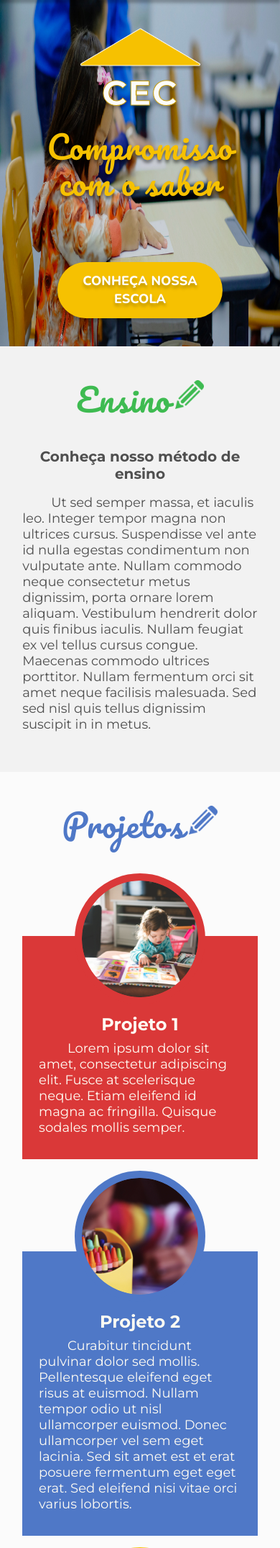
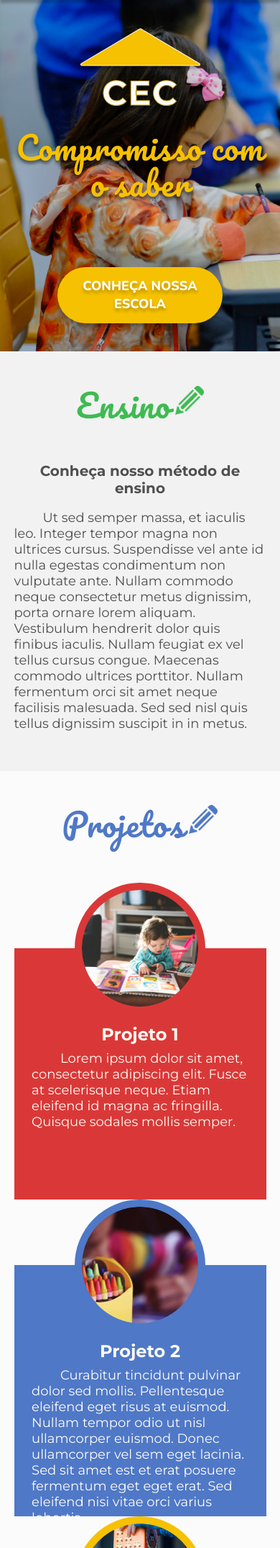
Before and after one commit to MarcusSilva3298/CEC, a Django app: template CEC/core/templates/index.html in a window 390 px wide. Shown: the part 86-2236 px from the top of the page at 72% size. Run offline with Django 3.2, Linux system fonts and the light colour scheme; the template is opened without the code that fills it: values that come from a table or form of the project are taken from there, others are empty; data comes from the database, SQL or seed files in the repository; both versions use the stored data as it was after the commit; parts of the project's set-up code (start-up, migrations or seed data) failed here and were passed over; some libraries are stand-ins or nearby versions.

Commit message:
Att no style.css

```diff
--- a/CEC/core/static/css/style.css
+++ b/CEC/core/static/css/style.css
@@ -106,7 +106,7 @@ p{
     padding-bottom: 10%;
     background: url(imagens/banner.jpg);
     background-repeat: no-repeat;
-    background-size: 100% 100%;
+    background-size: cover;
     text-align: center !important;
 }
 
@@ -150,6 +150,11 @@ p{
     padding-top: 6%;
     padding-bottom: 15%;
 }
+
+.ensino h1{
+padding-bottom: 3.5%;
+}
+
 .ensino p{
     padding-top: 5%;
 }
@@ -235,6 +240,9 @@ p{
     padding-bottom: 6%;
     background: #FBFBFB;
 }
+.projetos h1{
+    padding-bottom: 4%;
+}
 
 .projetos p{
     font-family:'Montserrat', sans-serif;
@@ -258,19 +266,22 @@ p{
 }
 
 .card1{
-    background: linear-gradient(to bottom, #FBFBFB 0%, #FBFBFB 22%, #DA3838 22%, #DA3838 100%);
+    background: linear-gradient(to bottom, #FBFBFB 0%, #FBFBFB 91px, #DA3838 91px, #DA3838 100%);
+    height: 440px;
 }
 
 .card2{
-    background: linear-gradient(to bottom, #FBFBFB 0%, #FBFBFB 22%, #4F78C7 22%, #4F78C7 100%);
+    background: linear-gradient(to bottom, #FBFBFB 0%, #FBFBFB 91px, #4F78C7 91px, #4F78C7 100%);
+    height: 440px;
 }
 
 .card3{
-    background: linear-gradient(to bottom, #FBFBFB 0%, #FBFBFB 22%, #F6C101 22%, #F6C101 100%);
+    background: linear-gradient(to bottom, #FBFBFB 0%, #FBFBFB 91px, #F6C101 91px, #F6C101 100%);
+    height: 440px;
 }
 
 .botao-p{
-    padding-top: 5%;
+    padding-top: 6%;
     text-align: center;
 }
 
@@ -306,6 +317,7 @@ p{
 }
 
 .propostas p{
+    padding-top: 8%;
     padding-bottom: 5%;
     padding-right: 6%;
 }
@@ -361,12 +373,12 @@ margin-top: 4%;
     font-size: 14px !important;
     line-height: 19px !important;
     margin-top: 14%;
-    margin-left: 30px !important;
+    margin-left;: 30px !important;
 }
 
 .form-control {
     height: calc(1.1em + .75rem + 2px) !important;
-    width: 260px !important;
+    width: 302px !important;
     font-family: 'Montserrat', sans-serif !important;
     font-size: 14px !important;
     line-height: 17px !important;
@@ -379,7 +391,7 @@ margin-top: 4%;
 }
 
 .form{
-    width: 100px!important;
+    width: 140px!important;
 }
 
 .matricula .titulo, .matricula p{
@@ -396,6 +408,14 @@ width: 100px;
 }
 
 /* Eventos */
+.evento{
+    background:url(imagens/eventos.jpg);
+    background-repeat: no-repeat;
+    background-position-y: 30%;
+    background-size: cover;
+
+}
+
 .evento .container-fluid{
     padding: 0 !important;
 
@@ -458,9 +478,9 @@ width: 100px;
     margin-right: 20px;
 }
 
-.form-group .form-control{
+.form-grup .form-control{
     height: calc(3.8em + .75rem + 14px) !important;
-    width: 260px !important;
+    width: 302px !important;
 }
 
 .forms{
@@ -500,7 +520,7 @@ footer p{
 footer img{
     width: auto;
     height: 20px;
-
+    margin-bottom: 8px;
 }
 
 
@@ -551,7 +571,7 @@ footer img{
     }
 
     .matricula{
-        background-position-x:64% !important;
+        background-position-x:54% !important;
     }
 }
 
@@ -559,6 +579,9 @@ footer img{
     .ensino{
         background:#F2F2F2;
         padding-bottom: 10%;
+    }
+    .banner{
+        background-position-x: 12%;
     }
     h1,h3{
         text-align: center;
@@ -599,8 +622,15 @@ footer img{
     .form-control {
         width: 100% !important;
     }
+    .form-grup .form-control{
+        width: 250px !important;
+    }
     .matricula{
         background-position-x:0 !important;
     }
+    .container-fluid{
+        padding-right: 5% !important;
+        padding-left: 5% !important;
+    }
 
 }
```
Also changed, not shown: db.sqlite3.
